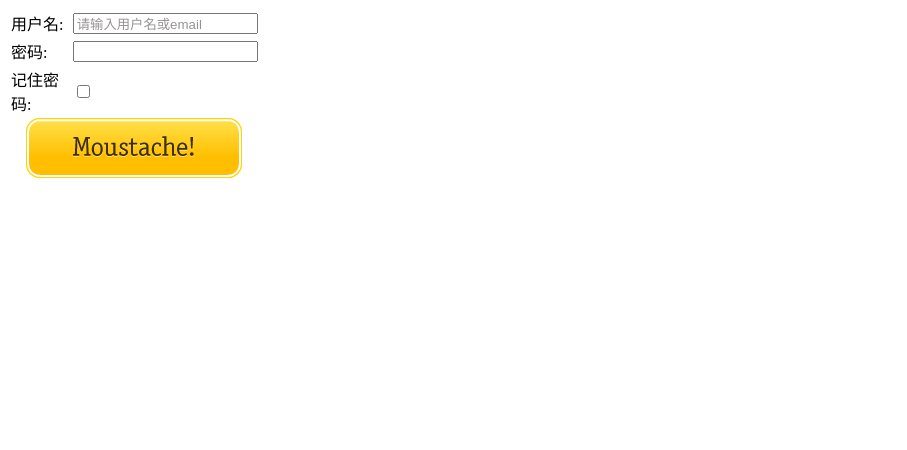
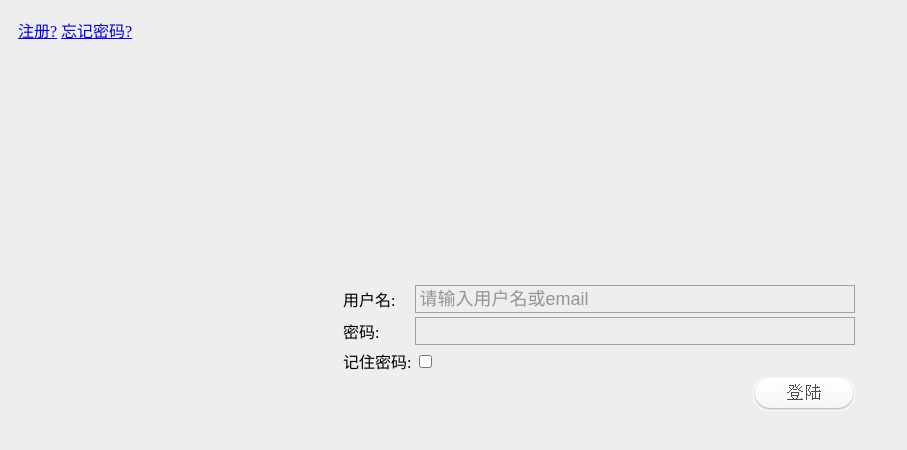
Before and after one commit to zhangcaiyan/jizhang, a plain HTML site: page login.html in a window 1280 px wide. Shown: the whole page, without its empty margins (0-907 px from the left). Drawn offline with Linux system fonts and the light colour scheme.

Commit message:
登陆页面1

```diff
--- a/login.html
+++ b/login.html
@@ -6,43 +6,49 @@
     <script type="text/javascript" src="javascripts/jquery.js" ></script>
   </head>
   <body class="login">
-    <div class="login_form">
-      <form name="#" method="post">
+    <span class="login_right_top">
+      <a href="#">注册?</a>
+      <a href="#">忘记密码?</a>
+    </span>
+
+    <form name="#" method="post" class="login_form">
       <table>
         <tr>
           <td>用户名:</td>
-            <td><input type="TEXT" name="username" value="请输入用户名或email" /></td>
+          <td><input type="TEXT" name="username" value="请输入用户名或email" class="login_input" /></td>
         </tr>
         <tr>
           <td>密码:</td>
-            <td><input type="PASSWORD" name="password"/></td>
+          <td><input type="PASSWORD" name="password" class="login_input"/></td>
         </tr>
         <tr>
           <td>记住密码:</td>
           <td><input type="CHECKBOX" name="remember"/></td>
         </tr>
+        <tr>
+          <td colspan="2" style="text-align:right">
+            <input type="IMAGE" src="images/login.png" />
+          </td>
+        </tr>
       </table>
-
-        <input type="IMAGE" src="images/submit.png" />
     </form>
-    </div>
   </body>
 </html>
 
 <script type="text/javascript">
   $(document).ready(function(){
-    $("input[name='username']").attr("class", "qianse_text")
+    $("input[name='username']").attr("class", "qianse_text login_input")
     username_value = $("input[name='username']").val()
     $("input[name='username']").bind("focus", function(){
       if($(this).val()==username_value){
-        $(this).attr("class", "")
+        $(this).attr("class", "login_input")
         $(this).attr("value", "")
       }
     })
     $("input[name='username']").bind("blur", function(){
       if ($(this).attr("value")==''){
         $(this).attr("value", username_value)
-        $(this).attr("class", "qianse_text")
+        $(this).attr("class", "qianse_text login_input")
       }
     })
   })
--- a/stylesheets/style.css
+++ b/stylesheets/style.css
@@ -1,13 +1,29 @@
 body.login{
-  background-color: white;
-  vertical-align: center;
+  background-color: #EEEEEE;
 }
 
-body.login .login_form{
+.login_form{
+  margin: 250px auto;
   text-align: center;
-  width: 20%;
+  width: 600px;
+}
+
+.login_input{
+  background: none repeat scroll 0 0 #EEEEEE;
+  border: 1px solid #a0a0a0;
+  font-size: 18px;
+  line-height: 20px;
+  margin: 0;
+  padding: 3px;
+  width: 440px;
 }
 
 .qianse_text{
   color: #979393;
 }
+
+.login_right_top{
+  position:relative;
+  top: 10px;
+  left: 10px;
+}
```
Also changed, not shown: images/login.png (added), images/register.png (added), images/submit.png (deleted). Lines whose indentation alone changed are shown as unchanged.
